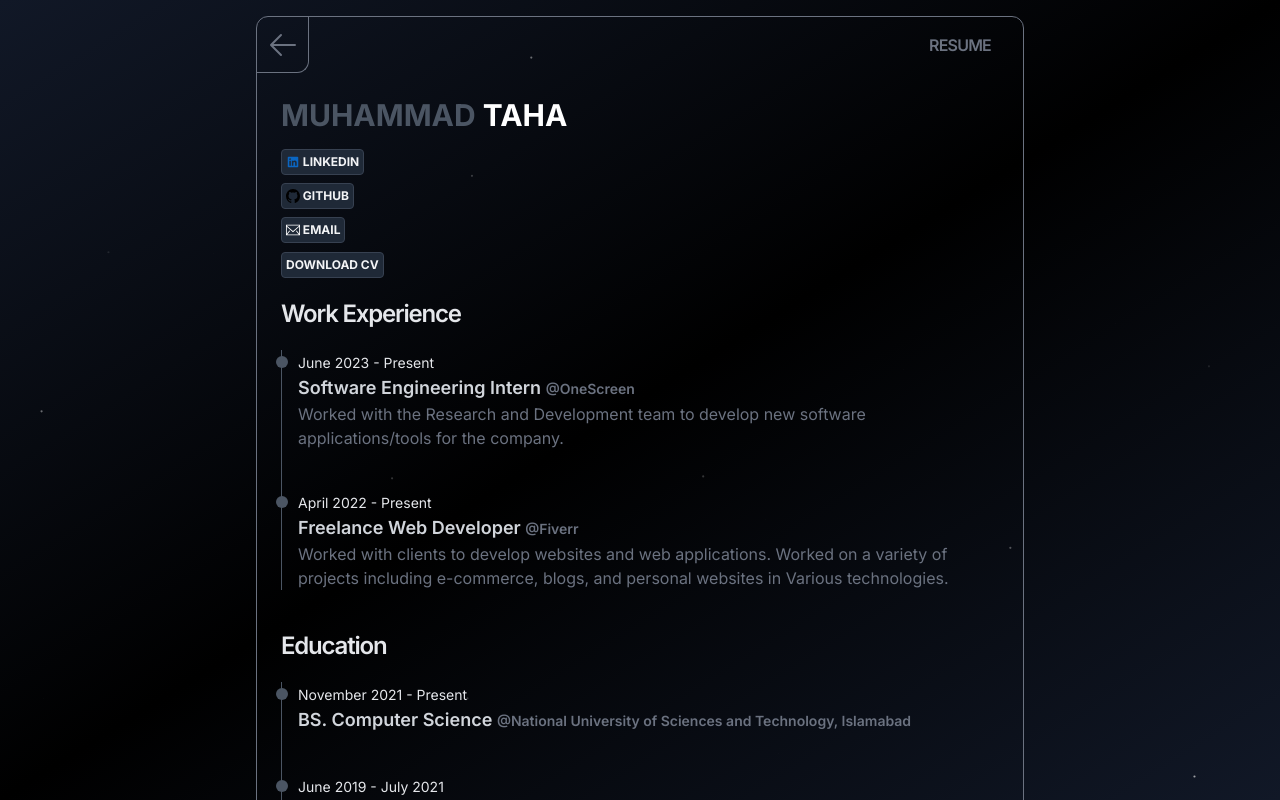
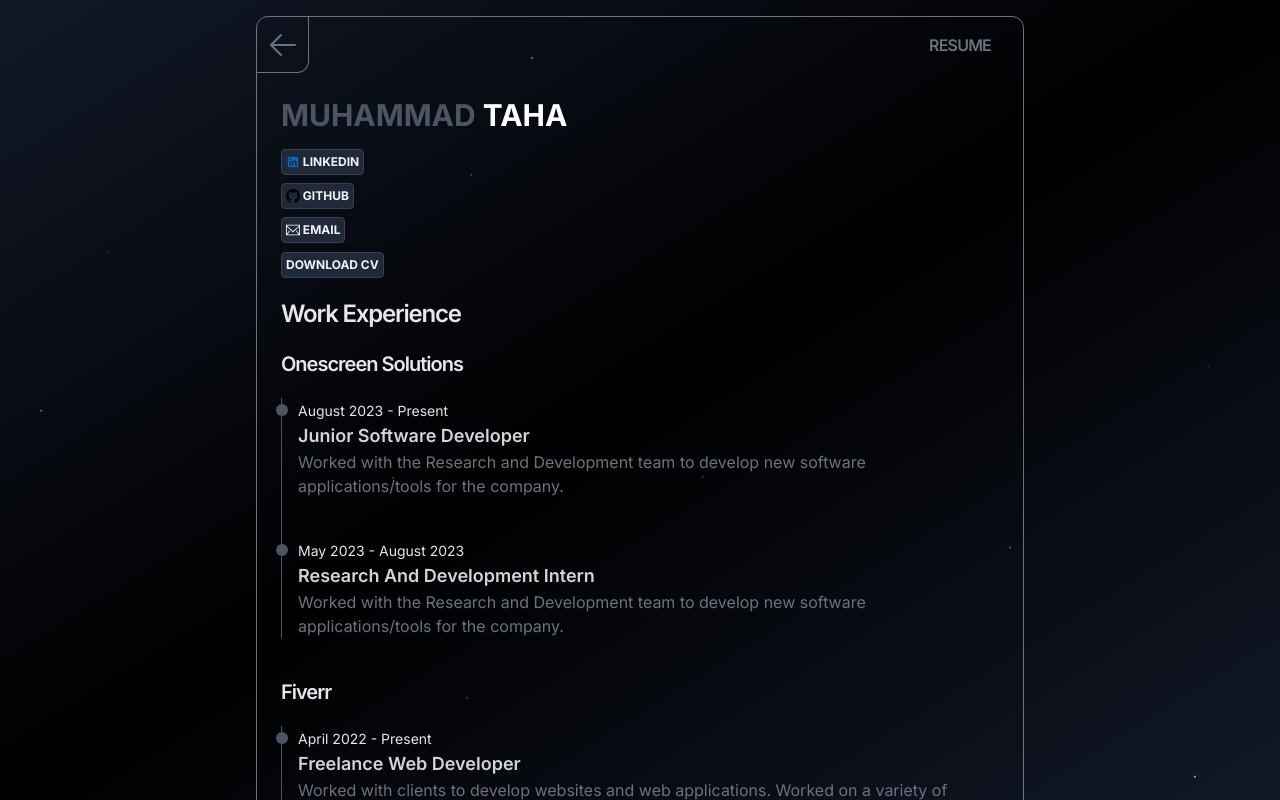
Before and after one commit to tahamukhtar20/portfolio, a Next.js app: page /resume in a window 1280 px wide. Shown: the top 800 px of the page. Built offline with nearby package versions, Linux system fonts and the light colour scheme.

Commit message:
Latest Update

```diff
--- a/src/app/resume/page.tsx
+++ b/src/app/resume/page.tsx
@@ -148,15 +148,17 @@
       <h2 className="my-5 font-semibold tracking-tighter text-gray-200 text-2xl">
         Work Experience
       </h2>
+      <h3 className="my-5 font-semibold tracking-tighter text-gray-200 text-xl">
+        Onescreen Solutions
+      </h3>
       <ol className="relative border-l border-gray-600">
         <li className="mb-10 ml-4">
           <div className="absolute w-3 h-3 bg-gray-600 rounded-full mt-1.5 -left-1.5"></div>
           <time className="mb-1 text-sm font-normal leading-none text-gray-200">
-            June 2023 - Present
+            August 2023 - Present
           </time>
           <h3 className="text-lg font-semibold text-gray-300">
-            Software Engineering Intern{" "}
-            <span className="text-sm text-gray-500">@OneScreen</span>
+            Junior Software Developer{" "}
           </h3>
           <p className="mb-4 text-base font-normal text-gray-500">
             Worked with the Research and Development team to develop new
@@ -166,11 +168,28 @@
         <li className="mb-10 ml-4">
           <div className="absolute w-3 h-3 bg-gray-600 rounded-full mt-1.5 -left-1.5"></div>
           <time className="mb-1 text-sm font-normal leading-none text-gray-200">
+            May 2023 - August 2023
+          </time>
+          <h3 className="text-lg font-semibold text-gray-300">
+            Research And Development Intern{" "}
+          </h3>
+          <p className="mb-4 text-base font-normal text-gray-500">
+            Worked with the Research and Development team to develop new
+            software applications/tools for the company.
+          </p>
+        </li>
+      </ol>
+      <h3 className="my-5 font-semibold tracking-tighter text-gray-200 text-xl ">
+        Fiverr
+        </h3>
+      <ol className="relative border-l border-gray-600">
+        <li className="mb-10 ml-4">
+          <div className="absolute w-3 h-3 bg-gray-600 rounded-full mt-1.5 -left-1.5"></div>
+          <time className="mb-1 text-sm font-normal leading-none text-gray-200">
             April 2022 - Present
           </time>
           <h3 className="text-lg font-semibold text-gray-300">
             Freelance Web Developer{" "}
-            <span className="text-sm text-gray-500">@Fiverr</span>
           </h3>
           <p className="text-base font-normal text-gray-500">
             Worked with clients to develop websites and web applications. Worked
```
Also changed, not shown: 1 other file (tests, documents, lock files or other folders).
